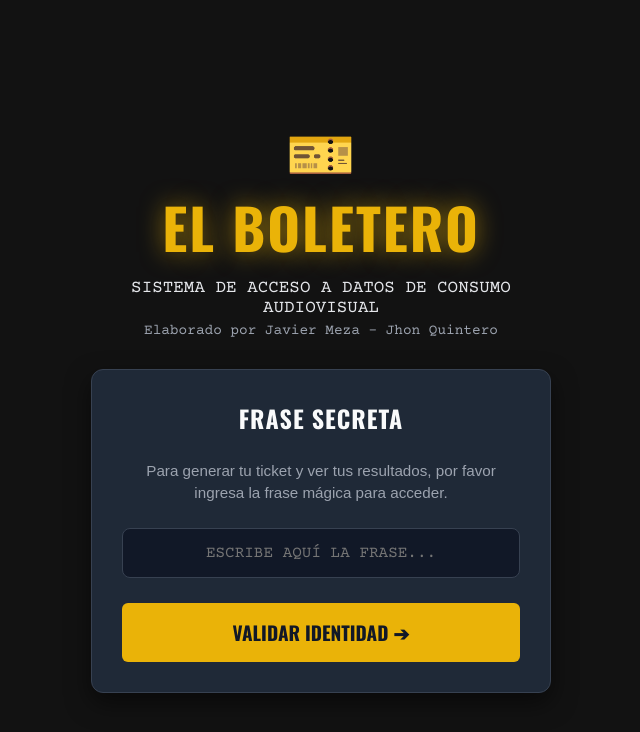
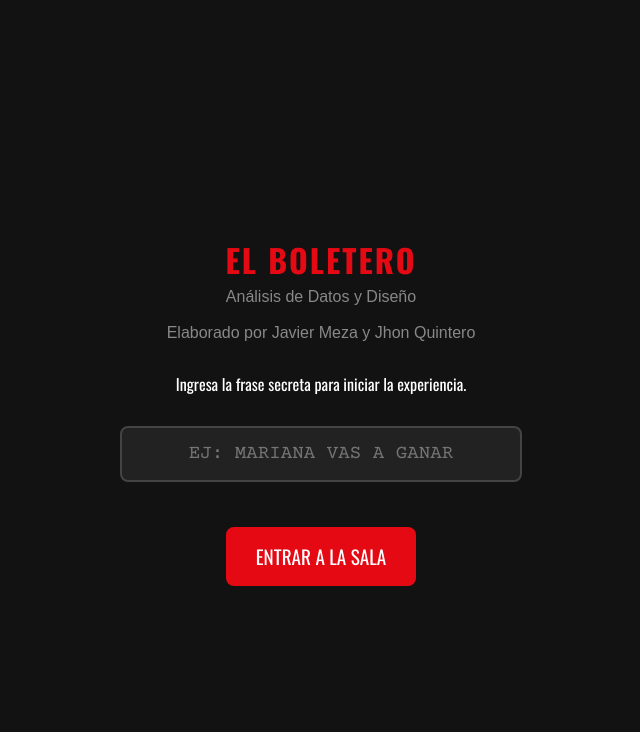
Before and after one commit to SearchConnect/EL-BOLETERO, a plain HTML site: page index.html in a window 1280 px wide. Shown: the whole page, without its empty margins (319-959 px from the left). Drawn offline with nearby package versions, Linux system fonts and the light colour scheme.

Commit message:
index.html

```diff
--- a/index.html
+++ b/index.html
@@ -53,8 +53,21 @@
         h1 { color: var(--accent-red); margin-bottom: 5px; }
         .subtitle { color: #888; margin-top: 0; margin-bottom: 30px; font-family: sans-serif; }
 
-        /* Botones Generales */
-        .btn-general {
+        /* Login */
+        .input-group { margin: 30px 0; }
+        input[type="text"] {
+            width: 80%;
+            padding: 15px;
+            font-size: 1.2rem;
+            text-align: center;
+            border: 2px solid #444;
+            border-radius: 8px;
+            background: #222;
+            color: white;
+            font-family: 'Courier Prime', monospace;
+            text-transform: uppercase;
+        }
+        button {
             background-color: var(--accent-red);
             color: white;
             border: none;
@@ -67,7 +80,7 @@
             transition: transform 0.2s, background 0.2s;
             margin-top: 15px;
         }
-        .btn-general:hover {
+        button:hover {
             background-color: #b20710;
             transform: scale(1.05);
         }
@@ -110,7 +123,7 @@
         .puzzle-tile {
             width: 100%;
             height: 100%;
-            background-color: #1b1b3a;
+            background-color: #1b1b3a; /* Color base si la imagen no carga */
             background-image: url('image_e7f400.png');
             background-size: 300px 300px;
             cursor: pointer;
@@ -119,7 +132,7 @@
             align-items: center;
             font-size: 2.5rem;
             font-weight: bold;
-            color: rgba(255, 255, 255, 0.6);
+            color: rgba(255, 255, 255, 0.6); /* Números semi-transparentes */
             text-shadow: 1px 1px 2px black;
         }
         .puzzle-empty {
@@ -149,13 +162,8 @@
             font-family: sans-serif;
             position: relative;
             padding: 15px;
-            border: none;
-            color: white;
-            border-radius: 5px;
-            cursor: pointer;
-            transition: background 0.2s;
         }
-        .option-btn:hover { background: #444; }
+        .option-btn:hover { background: #444; transform: none; }
 
         /* Efectos Trivia */
         .wrong-answer {
@@ -228,37 +236,14 @@
 
         <!-- PANTALLA LOGIN -->
         <div id="screen-login" class="screen active">
-            <!-- Ícono de boleto -->
-            <div style="font-size: 3.5rem; color: #eab308; margin-bottom: -15px;">🎫</div>
-
-            <!-- Título con brillo -->
-            <h1 style="color: #eab308; text-shadow: 0 0 25px rgba(234, 179, 8, 0.6); font-size: 3.5rem; margin: 10px 0;">EL BOLETERO</h1>
-
-            <p class="subtitle" style="font-family: 'Courier Prime', monospace; color: #e5e7eb; font-size: 1.1rem; margin-bottom: 5px;">SISTEMA DE ACCESO A DATOS DE CONSUMO AUDIOVISUAL</p>
-
-            <!-- Créditos solicitados -->
-            <p style="color: #9ca3af; font-family: 'Courier Prime', monospace; font-size: 0.9rem; margin-top: 0; margin-bottom: 30px;">
-                Elaborado por Javier Meza - Jhon Quintero
-            </p>
-
-            <!-- Tarjeta de ingreso -->
-            <div style="background-color: #1f2937; padding: 30px; border-radius: 12px; border: 1px solid #374151; max-width: 400px; margin: 0 auto; box-shadow: 0 10px 25px rgba(0,0,0,0.5);">
-                <h3 style="margin-top: 0; font-size: 1.5rem; letter-spacing: 1px; color: #f9fafb;">FRASE SECRETA</h3>
-                <p style="color: #9ca3af; font-size: 0.95rem; margin-bottom: 25px; font-family: sans-serif; line-height: 1.4;">
-                    Para generar tu ticket y ver tus resultados, por favor ingresa la frase mágica para acceder.
-                </p>
-
-                <div class="input-group" style="margin: 0;">
-                    <input type="text" id="username" placeholder="Escribe aquí la frase..." autocomplete="off"
-                           style="width: 100%; box-sizing: border-box; background: #111827; border: 1px solid #374151; margin-bottom: 15px; color: #f9fafb; padding: 15px; font-size: 1rem; text-align: center; border-radius: 8px; font-family: 'Courier Prime', monospace; text-transform: uppercase;">
-                    <div id="error-msg"></div>
-                </div>
-
-                <button onclick="iniciarSesion()"
-                        style="width: 100%; background-color: #eab308; color: #111827; font-weight: bold; border-radius: 6px; display: flex; justify-content: center; align-items: center; gap: 10px; padding: 15px; font-size: 1.2rem; font-family: 'Oswald', sans-serif; text-transform: uppercase; border: none; cursor: pointer; transition: transform 0.2s;">
-                    VALIDAR IDENTIDAD ➔
-                </button>
+            <h1>El Boletero</h1>
+            <p class="subtitle">Análisis de Datos y Diseño<br><br>Elaborado por Javier Meza y Jhon Quintero</p>
+            <p>Ingresa la frase secreta para iniciar la experiencia.</p>
+            <div class="input-group">
+                <input type="text" id="username" placeholder="EJ: MARIANA VAS A GANAR" autocomplete="off">
+                <div id="error-msg"></div>
             </div>
+            <button onclick="iniciarSesion()">Entrar a la Sala</button>
         </div>
 
         <!-- PANTALLA NIVEL 1: MEMORIA -->
@@ -266,7 +251,7 @@
             <h2>Nivel 1: Memoria Cinéfila</h2>
             <p class="subtitle">Encuentra los 8 pares para avanzar.</p>
             <div class="memory-grid" id="memory-board"></div>
-            <button id="btn-next-level1" class="btn-general" onclick="iniciarNivel2()">Continuar al Nivel 2</button>
+            <button id="btn-next-level1" onclick="iniciarNivel2()">Continuar al Nivel 2</button>
         </div>
 
         <!-- PANTALLA NIVEL 2: ROMPECABEZAS AE -->
@@ -274,7 +259,7 @@
             <h2>Nivel 2: Edición Visual</h2>
             <p class="subtitle">Ordena el logo de After Effects del 1 al 8 deslizando las piezas.</p>
             <div class="puzzle-grid" id="puzzle-board"></div>
-            <button id="btn-next-level2" class="btn-general" onclick="iniciarNivel3()">Continuar a la Trivia</button>
+            <button id="btn-next-level2" onclick="iniciarNivel3()">Continuar a la Trivia</button>
         </div>
 
         <!-- PANTALLA NIVEL 3: TRIVIA -->
@@ -314,7 +299,7 @@
                 </div>
             </div>
 
-            <button class="btn-general" onclick="location.reload()" style="margin-top: 30px;">Reiniciar Juego</button>
+            <button onclick="location.reload()" style="margin-top: 30px;">Reiniciar Juego</button>
         </div>
 
     </div>
@@ -327,6 +312,7 @@
             "USER-01": { nombre: "JHON QUINTERO", horas: "14", plataforma: "NETFLIX / MAX", genero: "TERROR", dispositivo: "CELULAR" },
             "USER-02": { nombre: "EDGAR GORDILLO", horas: "10", plataforma: "AMAZON PRIME", genero: "COMEDIA", dispositivo: "TV" },
             "USER-03": { nombre: "MARIA GOMEZ", horas: "20", plataforma: "DISNEY+", genero: "DRAMA", dispositivo: "TABLET" }
+            // AÑADE MÁS COMPAÑEROS AQUÍ
         };
 
         let currentUser = null;
@@ -354,10 +340,10 @@
                 document.getElementById('error-msg').innerText = "";
                 showScreen('screen-level1');
                 iniciarMinijuegoMemoria();
-                return; // Detiene la función aquí si la frase es correcta
+                return;
             }
 
-            // 2. Verificación en base de datos si ingresan otro nombre (Opcional)
+            // 2. Verificación en base de datos si ingresan otro nombre
             let inputIdUpper = inputId.toUpperCase();
             let userFound = false;
 
@@ -454,6 +440,7 @@
             puzzleTiles = [0, 1, 2, 3, 4, 5, 6, 7, 8];
             let emptyIndex = 8;
 
+            // Mezclar haciendo 50 movimientos legales
             for(let i = 0; i < 50; i++) {
                 let validMoves = [];
                 let row = Math.floor(emptyIndex / puzzleSize);
@@ -485,7 +472,7 @@
                     let origRow = Math.floor(tileValue / puzzleSize);
                     let origCol = tileValue % puzzleSize;
                     tile.style.backgroundPosition = `-${origCol * 100}px -${origRow * 100}px`;
-                    tile.innerText = tileValue + 1;
+                    tile.innerText = tileValue + 1; // Números de ayuda
                 }
 
                 tile.onclick = () => movePuzzleTile(index);
```
